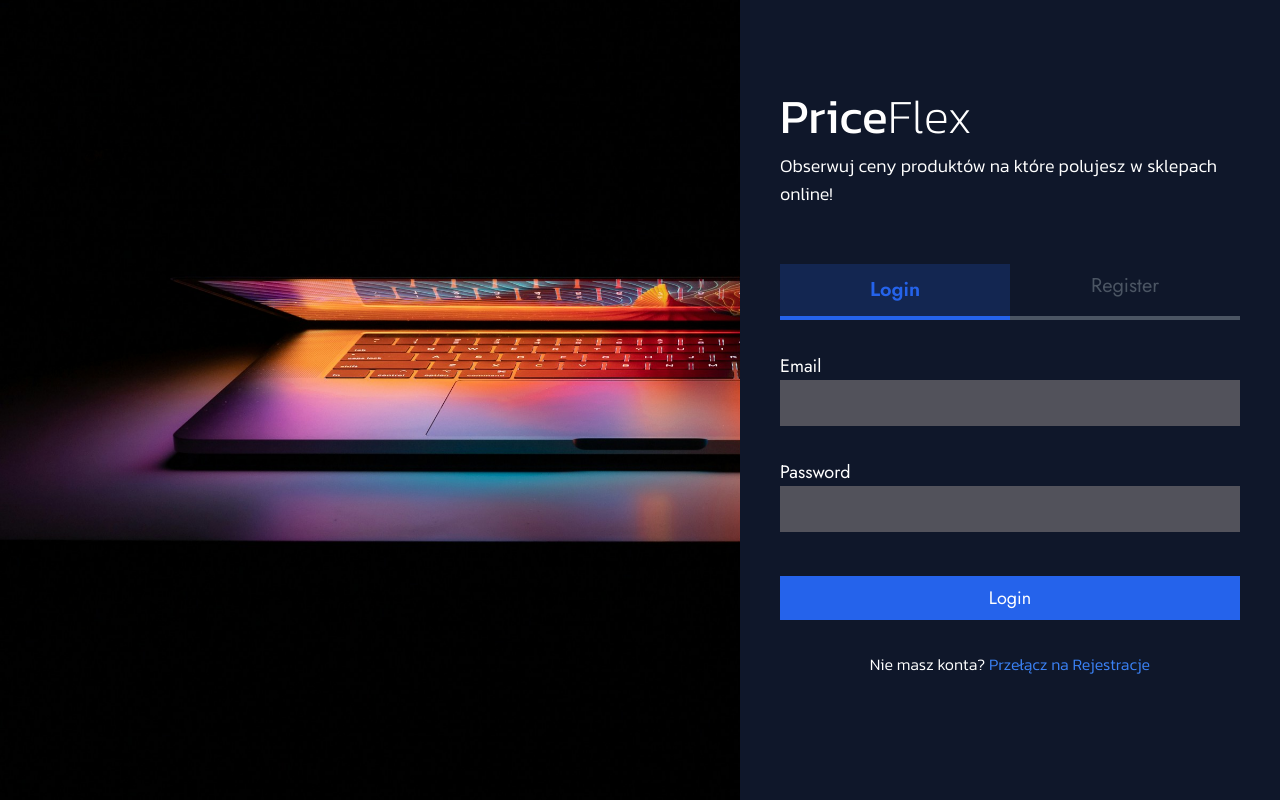
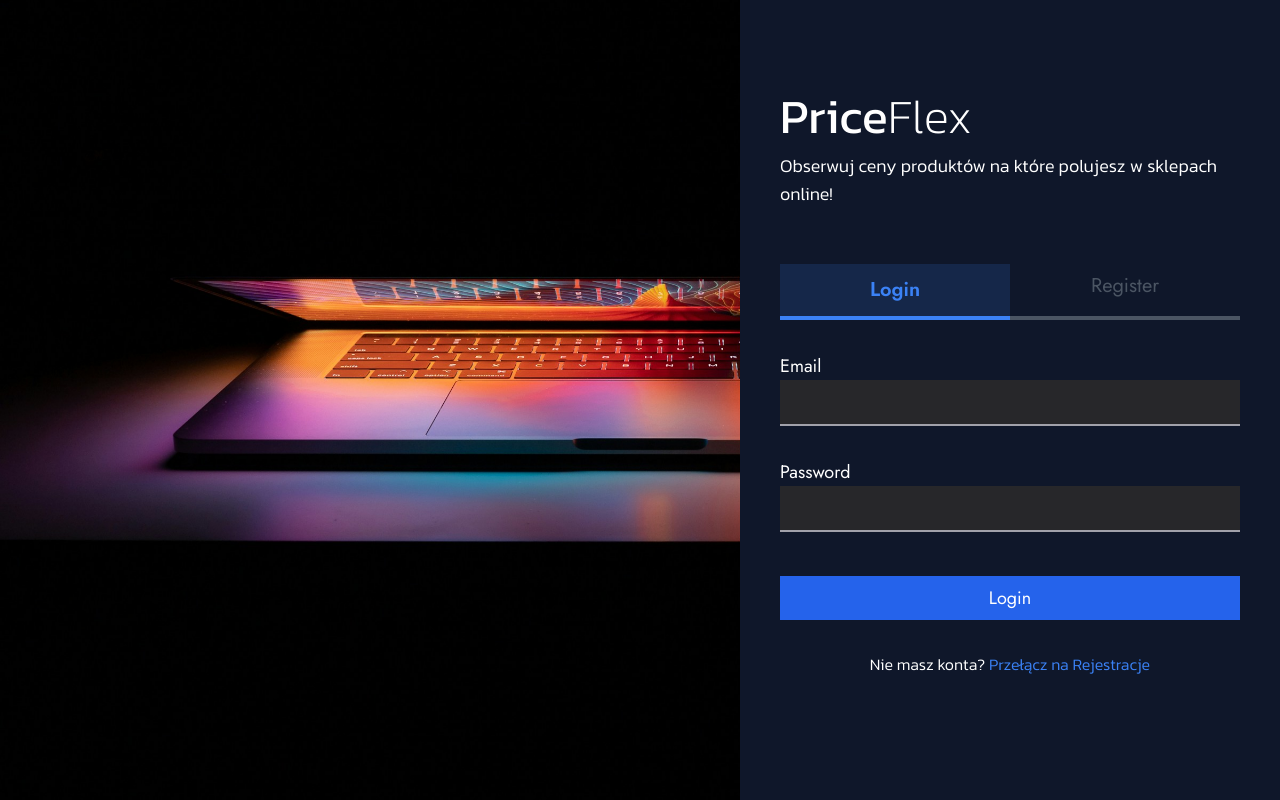
Before and after one commit to Piotrko64/KnowBase-Frontend, an Angular app: page /auth in a window 1280 px wide. Built offline with nearby package versions, Linux system fonts and the light colour scheme.

Commit message:
STYLE: some changes in auth panel

```diff
--- a/src/app/core/pages/auth/components/login-panel/login-panel.component.html
+++ b/src/app/core/pages/auth/components/login-panel/login-panel.component.html
@@ -8,7 +8,7 @@
   <div>
     <div class="flex text-white text-xl my-8">
       <div
-        class="text-center p-2 py-3 w-full border-b-blue-600 border-b-4 text-blue-600 font-semibold bg-blue-600 bg-opacity-20 cursor-pointer"
+        class="text-center p-2 py-3 w-full border-b-blue-500 border-b-4 text-blue-500 font-semibold bg-blue-500 bg-opacity-15 cursor-pointer"
       >
         Login
       </div>
@@ -25,7 +25,9 @@
       <button class="btn-primary mt-3">Login</button>
       <p class="text-center">
         Nie masz konta?
-        <span class="text-blue-500"> Przełącz na Rejestracje </span>
+        <span class="text-blue-500 hover:underline cursor-pointer">
+          Przełącz na Rejestracje
+        </span>
       </p>
     </form>
   </div>
--- a/src/app/shared/components/basic-input/basic-input.component.html
+++ b/src/app/shared/components/basic-input/basic-input.component.html
@@ -4,7 +4,7 @@
     [type]="type()"
     [placeholder]="placeholder()"
     [(ngModel)]="value"
-    class="py-2 px-3 bg-zinc-600 text-white outline-none border-b-2 border-b-zinc-600 focus:border-b-white transition text-lg"
+    class="py-2 px-3 bg-zinc-800 text-white outline-none border-b-2 border-b-zinc-400 focus:border-b-white transition text-lg"
     [id]="randomId"
   />
 </div>
```
